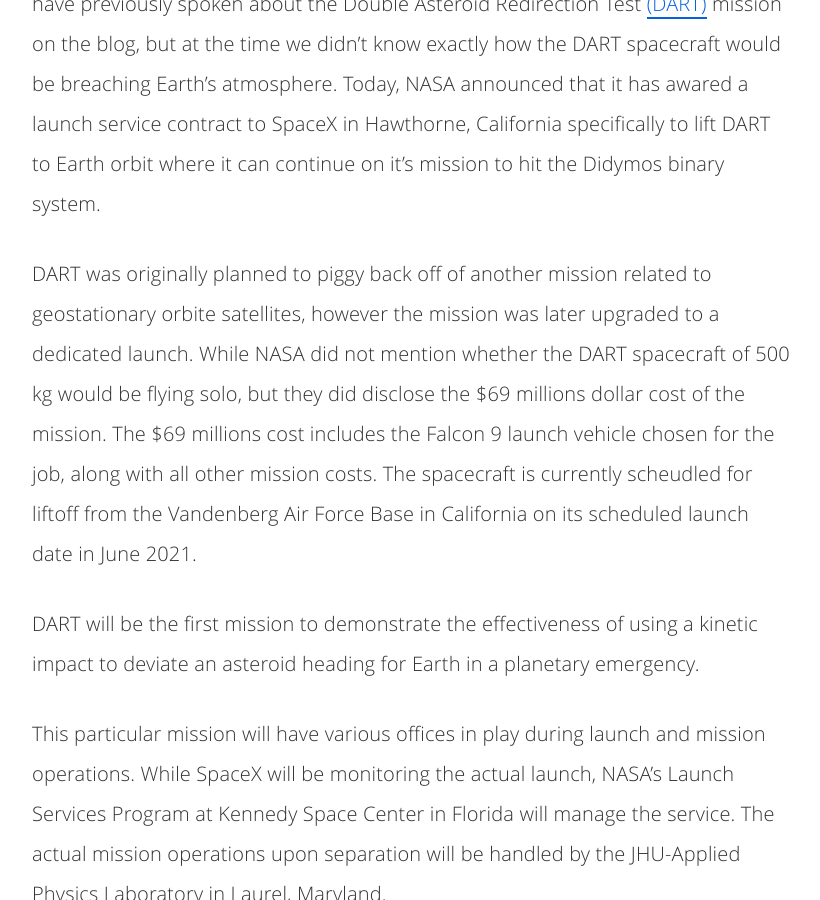
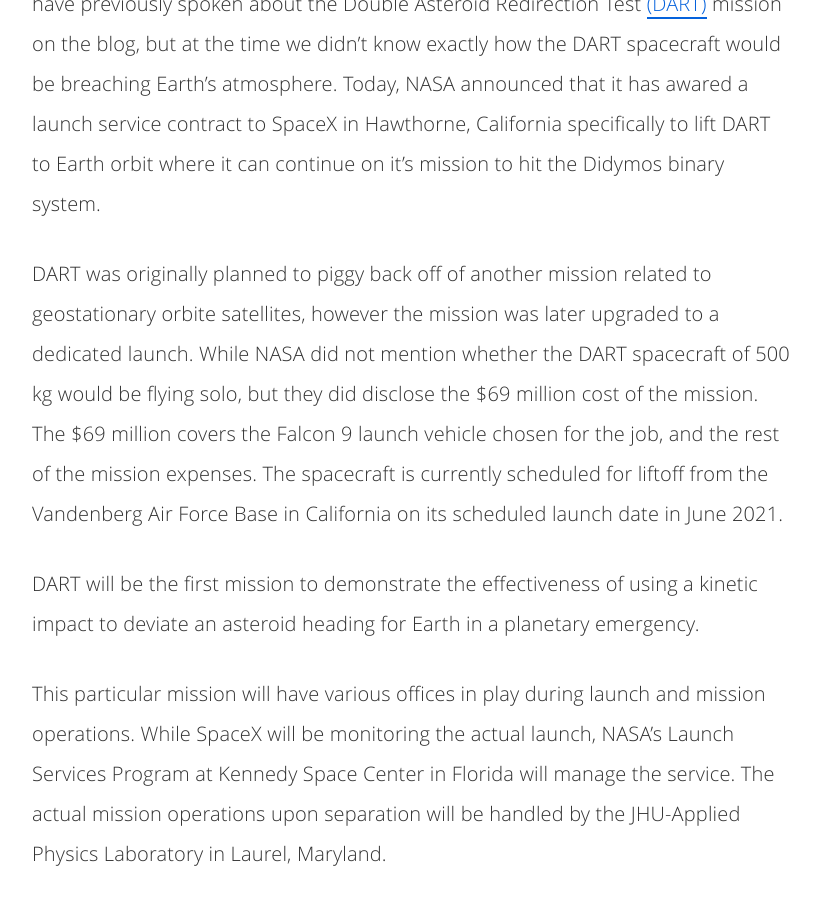
Before and after one commit to spacewired/spacewired.github.io, a Jekyll site: the page built from _posts/2019-04-11-dart-has-a-ride.md, in a window 1280 px wide and 900 px high, scrolled down 1009 px. Shown: the whole window, without its empty margins (228-1048 px from the left). Built offline with Jekyll 4.4.1, drawn with Linux system fonts in a browser that asks for light colours; comment, search, counter and statistics services are not loaded.

Commit message:
Update 2019-04-11-dart-has-a-ride.md

```diff
--- a/_posts/2019-04-11-dart-has-a-ride.md
+++ b/_posts/2019-04-11-dart-has-a-ride.md
@@ -20,7 +20,7 @@
 
 NASA has selected SpaceX to carry its first planetary defense mission to space. We have previously spoken about the Double Asteroid Redirection Test <a href="https://spacewired.github.io/dart-mission/">(DART)</a> mission on the blog, but at the time we didn't know exactly how the DART spacecraft would be breaching Earth's atmosphere. Today, NASA announced that it has awared a launch service contract to SpaceX in Hawthorne, California specifically to lift DART to Earth orbit where it can continue on it's mission to hit the Didymos binary system.
 
-DART was originally planned to piggy back off of another mission related to geostationary orbite satellites, however the mission was later upgraded to a dedicated launch. While NASA did not mention whether the DART spacecraft of 500 kg would be flying solo, but they did disclose the $69 millions dollar cost of the mission. The $69 millions cost includes the Falcon 9 launch vehicle chosen for the job, along with all other mission costs. The spacecraft is currently scheudled for liftoff from the Vandenberg Air Force Base in California on its scheduled launch date in June 2021.
+DART was originally planned to piggy back off of another mission related to geostationary orbite satellites, however the mission was later upgraded to a dedicated launch. While NASA did not mention whether the DART spacecraft of 500 kg would be flying solo, but they did disclose the $69 million cost of the mission. The $69 million covers the Falcon 9 launch vehicle chosen for the job, and the rest of the mission expenses. The spacecraft is currently scheduled for liftoff from the Vandenberg Air Force Base in California on its scheduled launch date in June 2021.
 
 DART will be the first mission to demonstrate the effectiveness of using a kinetic impact to deviate an asteroid heading for Earth in a planetary emergency.
 
```
